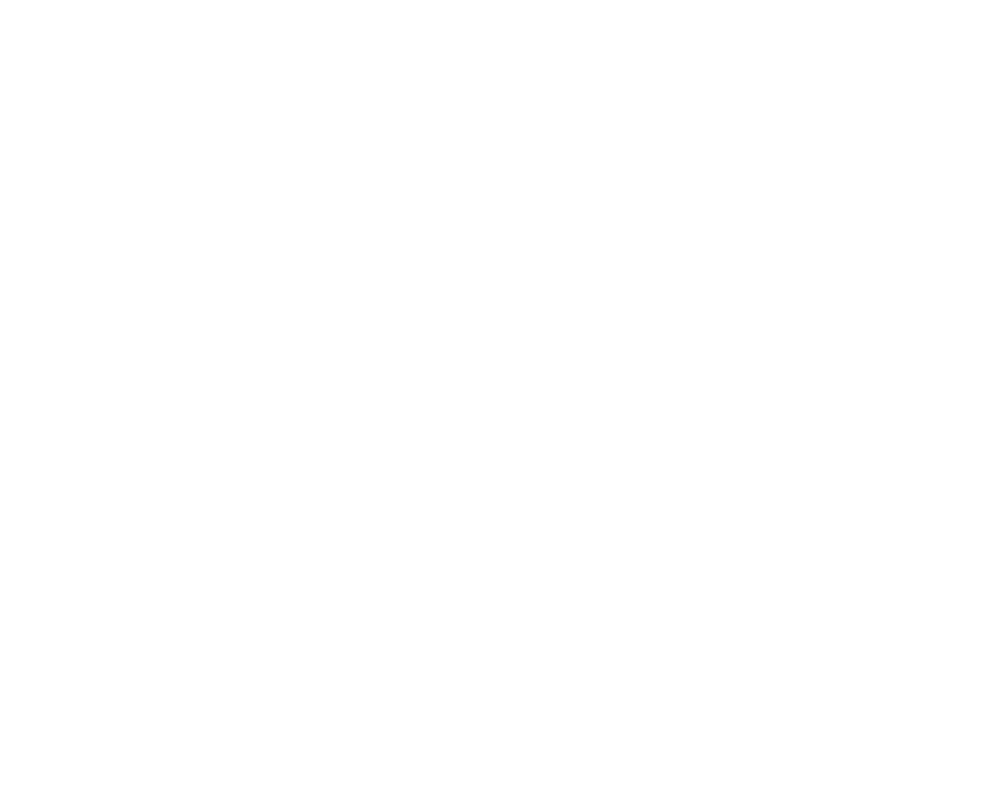
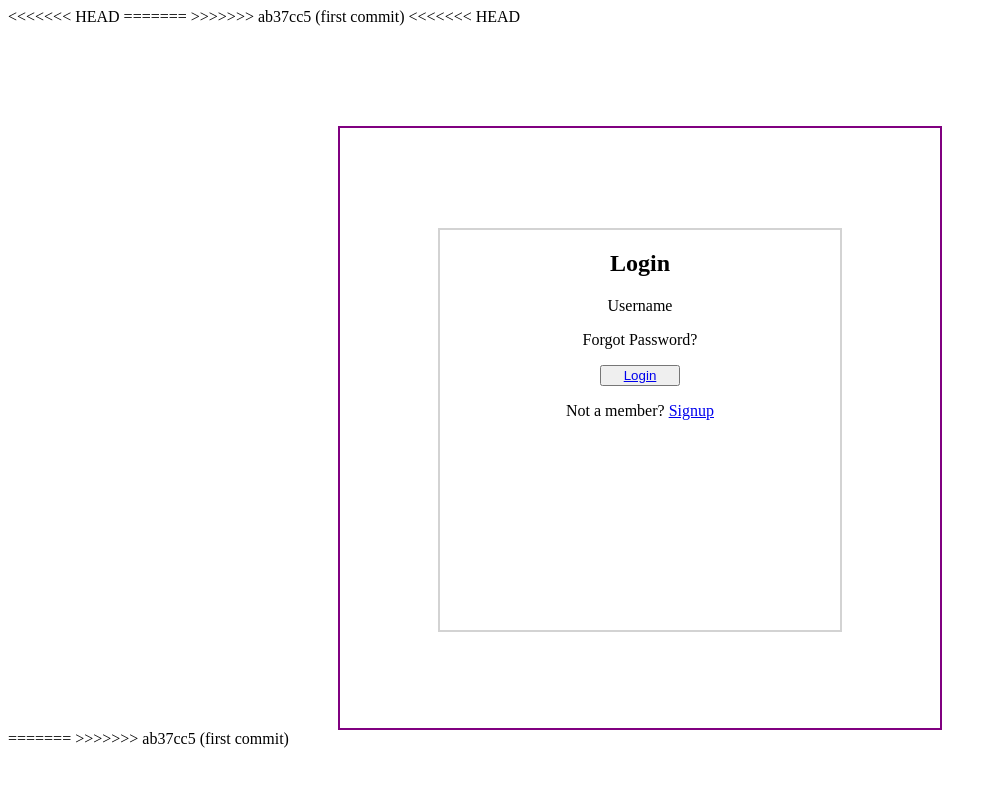
Before and after one commit to Ann-Barnshaw/Login-page, a plain HTML site: page index.html in a window 1280 px wide. Shown: the whole page, without its empty margins (0-996 px from the left). Drawn offline with Linux system fonts and the light colour scheme.

Commit message:
included heading paragraph and button with abit of styling

```diff
--- a/index.html
+++ b/index.html
@@ -1,12 +1,42 @@
 <!DOCTYPE html>
 <html lang="en">
+<<<<<<< HEAD
+
+=======
+>>>>>>> ab37cc5 (first commit)
 <head>
     <meta charset="UTF-8">
     <meta name="viewport" content="width=device-width, initial-scale=1.0">
     <title>Login Page</title>
     <link rel="stylesheet" href="style.css">
 </head>
+<<<<<<< HEAD
+
+<body>
+    <div class="wrapper">
+    <div class="container">
+        <div>
+            <h2>Login</h2>
+        </div>
+        <div>
+            <p>Username</p>
+        </div>
+        <div>
+            <p>Forgot Password?</p>
+        </div>
+        <div>
+            <button class="login_btn"><a href="#">Login</a></button>
+        </div>
+        <div>
+            <p>Not a member? <a href="#">Signup</a></p>
+        </div>
+    </div>
+</div>
+</body>
+
+=======
 <body>
 
 </body>
+>>>>>>> ab37cc5 (first commit)
 </html>
--- a/style.css
+++ b/style.css
@@ -1,3 +1,27 @@
 body {
 
+<<<<<<< HEAD
 }
+.container {
+    width: 400px;
+    border: 2px solid lightgrey;
+    margin: 0 auto;
+    margin-top: 100px;
+    text-align: center;
+    height: 400px;
+}
+h2 {
+    font: bold;
+}
+.login_btn {
+width: 80px;
+}
+.wrapper {
+    width: 600px;
+    height: 600px;
+    margin: 0 auto;
+    border: 2px solid purple;
+    margin-top: 100px;
+=======
+>>>>>>> ab37cc5 (first commit)
+}
```
